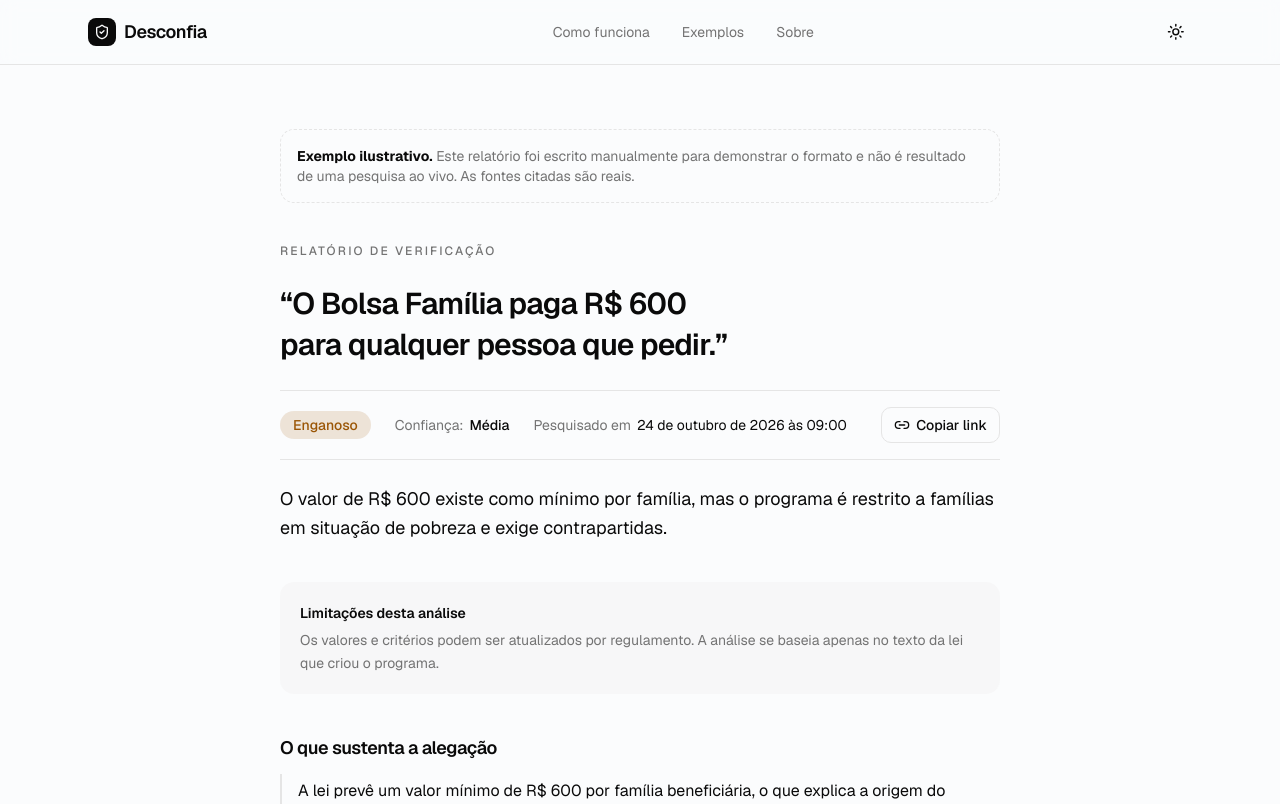
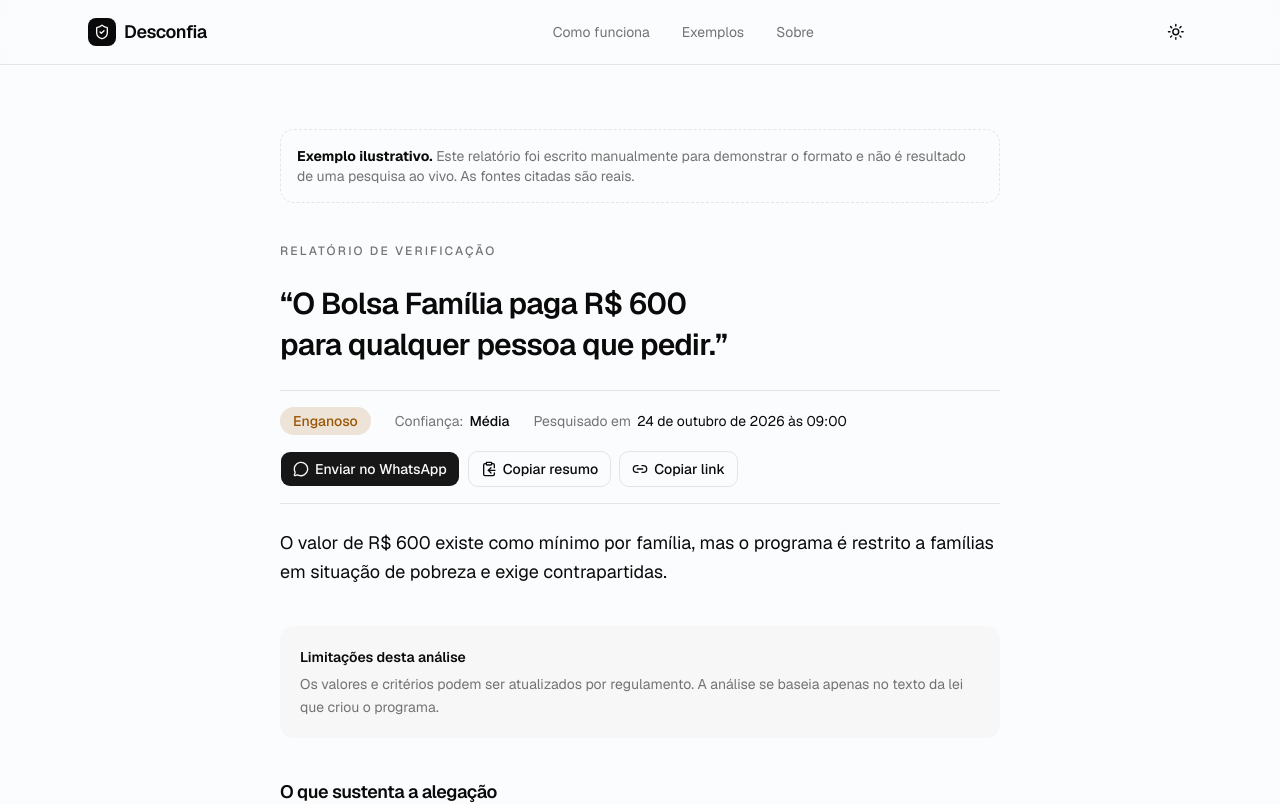
Before and after one commit to bernardofernandezz/desconfia, a Next.js app in the folder apps/web/: page /exemplos/bolsa-familia-600-para-todos in a window 1280 px wide. Shown: the top 804 px of the page. Built offline with nearby package versions, Linux system fonts and the light colour scheme.

Commit message:
feat(share): send reports to WhatsApp and copy a ready-made summary
The summary carries the verdict, the claim, the main source and the report link, ready to drop into a group chat. Native share stays available as a secondary option.

```diff
--- a/apps/web/src/components/report-view.tsx
+++ b/apps/web/src/components/report-view.tsx
@@ -3,6 +3,7 @@ import { ExternalLink } from "lucide-react";
 import {
 	type Finding,
 	formatDate,
+	formatShareText,
 	type Report,
 	sourceKindLabels,
 	verdictLabels,
@@ -108,7 +109,7 @@ export function ReportView({
 						</a>
 					</p>
 				) : null}
-				<div className="flex flex-wrap items-center justify-between gap-4 border-y py-4">
+				<div className="space-y-4 border-y py-4">
 					<dl className="flex flex-wrap items-center gap-x-6 gap-y-2 text-sm">
 						<div className="flex items-center gap-2">
 							<dt className="sr-only">Avaliação</dt>
@@ -134,6 +135,7 @@ export function ReportView({
 					</dl>
 					<ShareActions
 						title={`${verdictLabels[report.verdict]}: ${report.claim}`}
+						text={formatShareText(report)}
 					/>
 				</div>
 				<p className="text-lg leading-relaxed text-pretty">{report.summary}</p>
--- a/apps/web/src/components/share-actions.tsx
+++ b/apps/web/src/components/share-actions.tsx
@@ -1,49 +1,74 @@
 "use client";
 
 import { Button } from "@desconfia/ui/components/button";
-import { Link2, Share2 } from "lucide-react";
+import { ClipboardCopy, Link2, MessageCircle, Share2 } from "lucide-react";
 import { useEffect, useState } from "react";
 import { toast } from "sonner";
 
-export function ShareActions({ title }: { title: string }) {
+type ShareActionsProps = { title: string; text: string };
+
+async function copy(value: string, successMessage: string) {
+	try {
+		await navigator.clipboard.writeText(value);
+		toast.success(successMessage);
+	} catch {
+		toast.error("Não foi possível copiar. Selecione o texto manualmente.");
+	}
+}
+
+export function ShareActions({ title, text }: ShareActionsProps) {
 	const [canShare, setCanShare] = useState(false);
 
 	useEffect(() => setCanShare(typeof navigator.share === "function"), []);
 
-	async function copyLink() {
-		try {
-			await navigator.clipboard.writeText(window.location.href);
-			toast.success("Link copiado");
-		} catch {
-			toast.error(
-				"Não foi possível copiar. Copie o endereço na barra do navegador.",
-			);
-		}
+	const url = () => window.location.href;
+	const fullText = () => `${text}\n\nRelatório completo: ${url()}`;
+
+	function sendToWhatsApp() {
+		const href = `https://wa.me/?text=${encodeURIComponent(fullText())}`;
+		window.open(href, "_blank", "noopener,noreferrer");
 	}
 
 	async function share() {
 		try {
-			await navigator.share({ title, url: window.location.href });
+			await navigator.share({ title, url: url() });
 		} catch (error) {
 			if (error instanceof DOMException && error.name === "AbortError") return;
-			copyLink();
+			copy(url(), "Link copiado");
 		}
 	}
 
 	return (
-		<div className="flex gap-2">
+		<div className="flex flex-wrap gap-2 print:hidden">
+			<Button onClick={sendToWhatsApp} className="h-9 rounded-lg px-3 text-sm">
+				<MessageCircle aria-hidden />
+				Enviar no WhatsApp
+			</Button>
 			<Button
 				variant="outline"
-				onClick={copyLink}
+				onClick={() => copy(fullText(), "Resumo copiado")}
+				className="h-9 rounded-lg px-3 text-sm"
+			>
+				<ClipboardCopy aria-hidden />
+				Copiar resumo
+			</Button>
+			<Button
+				variant="outline"
+				onClick={() => copy(url(), "Link copiado")}
 				className="h-9 rounded-lg px-3 text-sm"
 			>
 				<Link2 aria-hidden />
 				Copiar link
 			</Button>
 			{canShare ? (
-				<Button onClick={share} className="h-9 rounded-lg px-3 text-sm">
+				<Button
+					variant="outline"
+					size="icon"
+					onClick={share}
+					className="size-9 rounded-lg"
+				>
 					<Share2 aria-hidden />
-					Compartilhar
+					<span className="sr-only">Mais opções de compartilhamento</span>
 				</Button>
 			) : null}
 		</div>
--- a/apps/web/src/lib/report.ts
+++ b/apps/web/src/lib/report.ts
@@ -67,3 +67,14 @@ export function formatDate(iso: string) {
 		timeZone: "America/Sao_Paulo",
 	}).format(new Date(iso));
 }
+
+export function formatShareText(report: Report) {
+	const lines = [
+		`*${verdictLabels[report.verdict]}* — verificado pelo Desconfia`,
+		`“${report.claim}”`,
+		report.summary,
+	];
+	const mainSource = report.sources[0];
+	if (mainSource) lines.push(`Fonte principal: ${mainSource.url}`);
+	return lines.join("\n\n");
+}
```
